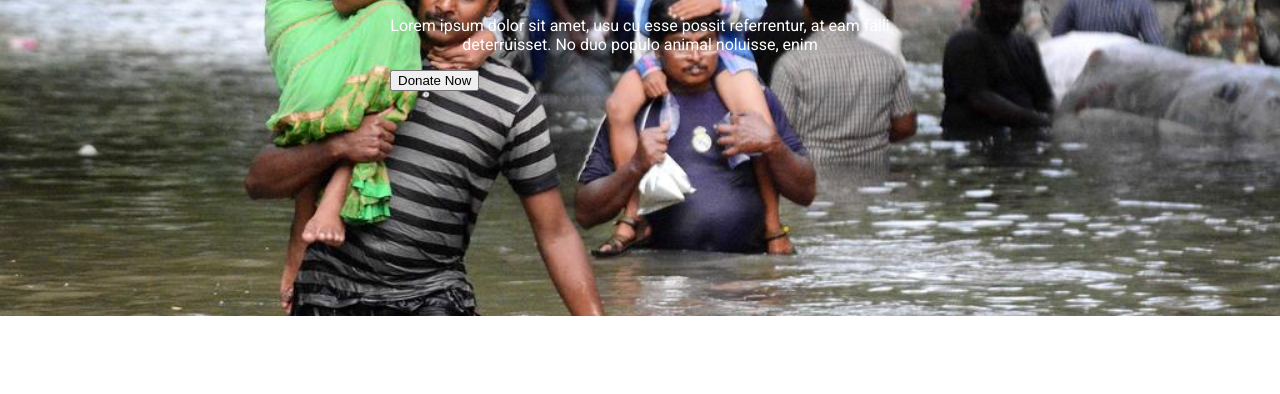
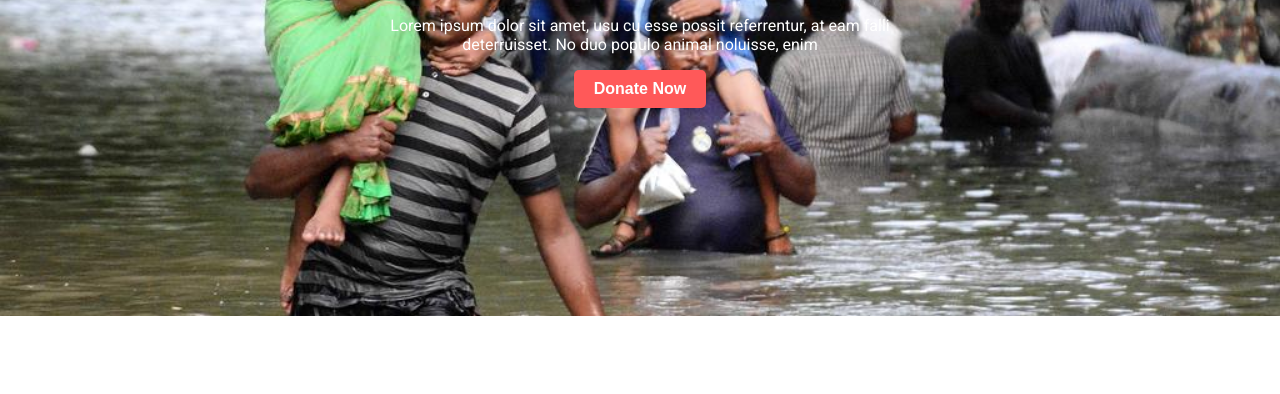
Before and after one commit to Arahman75/donate-today, a plain HTML site: page index.html in a window 1280 px wide. Shown: the part 284-678 px from the top of the page. Drawn offline with Linux system fonts and the light colour scheme.

Commit message:
add a donate button

```diff
--- a/index.html
+++ b/index.html
@@ -21,7 +21,7 @@
                 <p>Lorem ipsum dolor sit amet, usu cu esse possit referrentur, at eam falli deterruisset. No duo populo
                     animal noluisse, enim</p>
 
-                <button>Donate Now</button>
+                <button class="donate-btn">Donate Now</button>
 
             </div>
 
```
Also changed, not shown: 1 other file.
